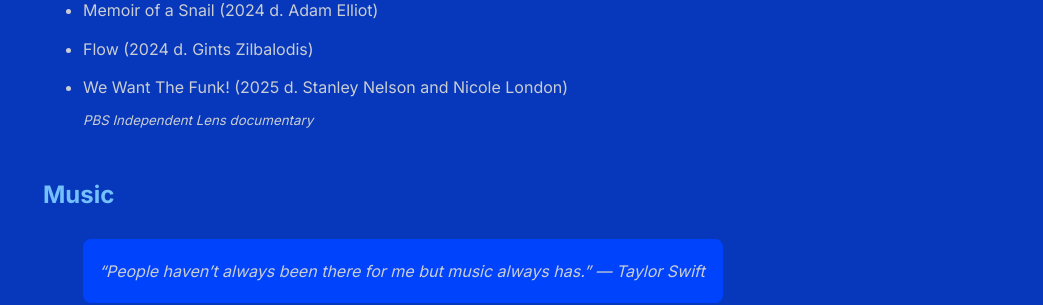
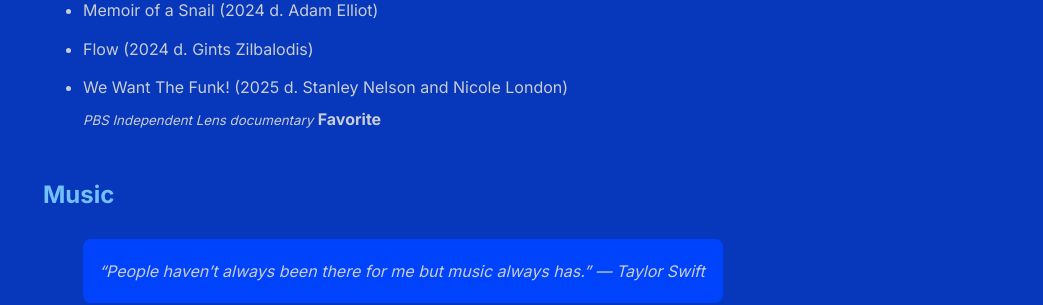
Before and after one commit to shihankanungo/shihankanungo.github.io, a Jekyll site: the page built from wrapped.md, in a window 1280 px wide and 900 px high, scrolled down 741 px. Shown: the part 151-456 px from the top of the window, without its empty margins (237-1280 px from the left). Built offline with Jekyll 4.4.1, drawn with Linux system fonts in a browser that asks for light colours.

Commit message:
Update wrapped.md

```diff
--- a/wrapped.md
+++ b/wrapped.md
@@ -21,7 +21,7 @@ title: Wrapped (2025)
 - Robot Dreams (2024 d. Pablo Berger)
 - Memoir of a Snail (2024 d. Adam Elliot)
 - Flow (2024 d. Gints Zilbalodis)
-- We Want The Funk! (2025 d. Stanley Nelson and Nicole London) <br> <small>_PBS Independent Lens documentary_</small>
+- We Want The Funk! (2025 d. Stanley Nelson and Nicole London) <br> <small>_PBS Independent Lens documentary_</small> **Favorite**
 
 
 ## Music
```
